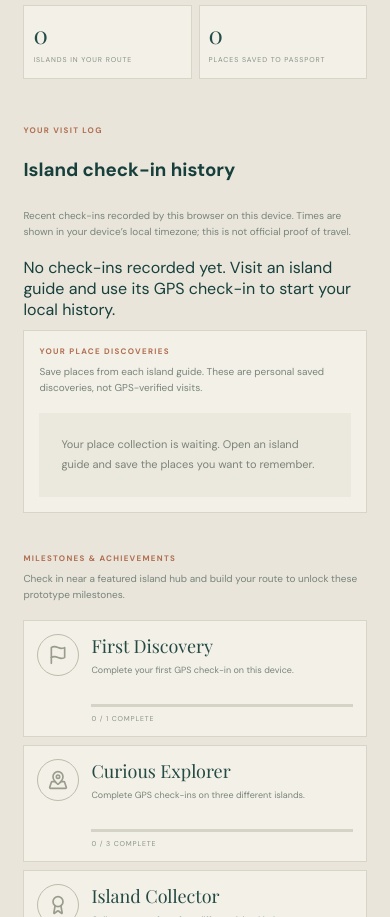
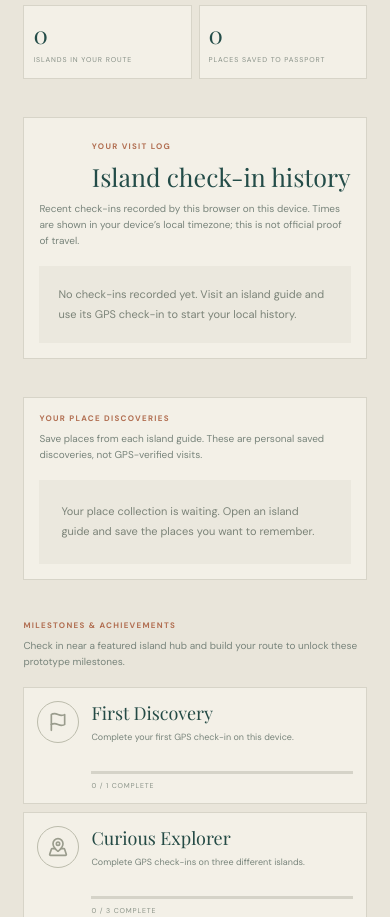
Before and after one commit to graceon985-creator/-graceon-tahiti-redesign, a React (Vite) app: page / in a window 390 px wide. Shown: the part 11016-11933 px from the top of the page. Built offline with nearby package versions, Linux system fonts and the light colour scheme.

Commit message:
Style passport visit history for mobile and desktop

```diff
--- a/src/styles.css
+++ b/src/styles.css
@@ -301,3 +301,20 @@
 .passport-place-island li span{min-width:0;}
 .passport-place-island li button{flex-shrink:0;margin:0;padding:5px 0;font-size:8px;}
 .map-focus-notice{margin:13px 0;padding:12px 13px;background:#f0e8d9;border-left:2px solid #bd7656;color:#53645e;font-size:11px;line-height:1.6;}
+
+
+/* Local GPS check-in history in the Tahiti Passport */
+.passport-visit-history{margin:0 0 38px;padding:25px;background:#f3f0e7;border:1px solid #d7d4c8}
+.passport-visit-history .passport-subhead{align-items:flex-end}
+.passport-visit-history .passport-subhead h3{font:25px 'Playfair Display',serif;font-weight:400;color:#234c48;margin:6px 0 0}
+.passport-visit-empty{padding:19px;background:#ebe8de;color:#7b8378;font-size:11px;line-height:1.8}
+.passport-visit-list{list-style:none;margin:0;padding:0}
+.passport-visit-list li{display:grid;grid-template-columns:34px minmax(0,1fr) auto auto;align-items:center;gap:15px;padding:16px 5px;border-top:1px solid #d8d5c9}
+.passport-visit-index{font:18px 'Playfair Display',serif;color:#bd7656}
+.passport-visit-main,.passport-visit-accuracy{display:grid;gap:5px}
+.passport-visit-main strong{font:20px 'Playfair Display',serif;font-weight:400;color:#234c48}
+.passport-visit-main span,.passport-visit-accuracy span{font-size:8px;letter-spacing:.08em;color:#879087}
+.passport-visit-accuracy{text-align:right}
+.passport-visit-accuracy strong{font-size:12px;font-weight:600;color:#315b4b}
+.passport-visit-status{padding:7px 8px;border:1px solid #b8c8b7;color:#52745a;font-size:7px;letter-spacing:.08em;white-space:nowrap}
+@media(max-width:640px){.passport-visit-history{padding:15px}.passport-visit-list li{grid-template-columns:25px minmax(0,1fr) auto;gap:9px}.passport-visit-main strong{font-size:18px}.passport-visit-accuracy strong{font-size:11px}.passport-visit-status{grid-column:2/4;justify-self:start;margin-top:-3px}}
```
